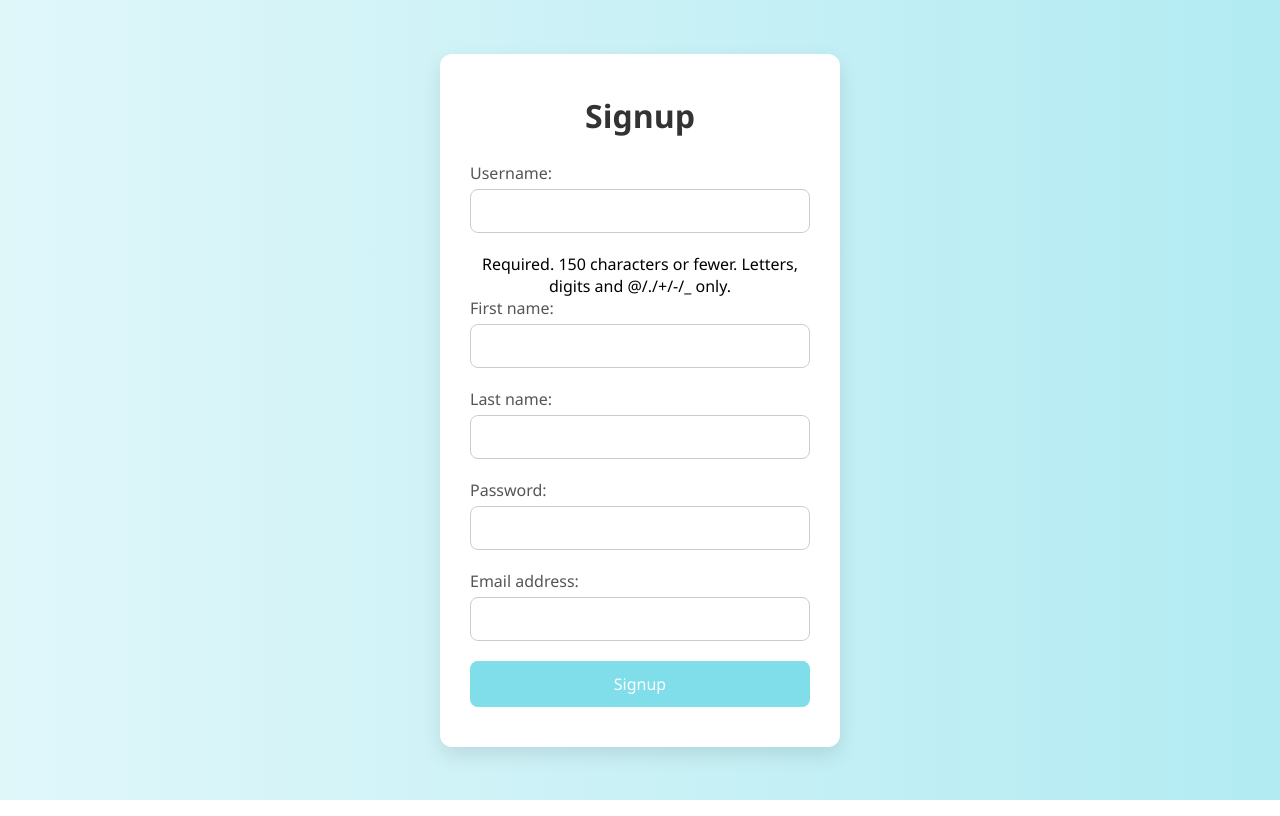
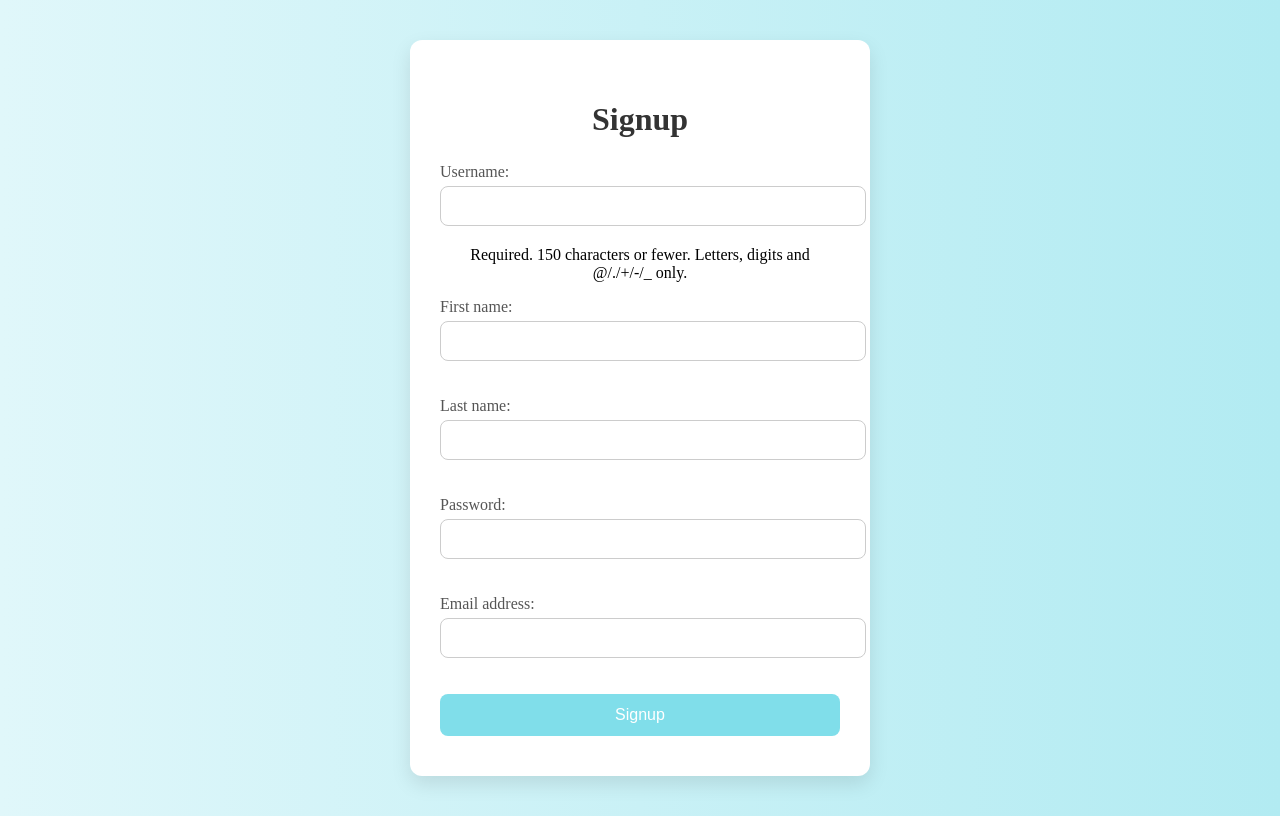
Before and after one commit to Donasona/Expense_Tracker, a Django app: page /signup/ in a window 1280 px wide. Run offline with Django 5.2, Linux system fonts and the light colour scheme.

Commit message:
fourty five

```diff
--- a/user_app/templates/signup.html
+++ b/user_app/templates/signup.html
@@ -5,12 +5,7 @@
     <meta name="viewport" content="width=device-width, initial-scale=1.0">
     <title>Expense Tracker - Signup</title>
     <style>
-        * {
-            box-sizing: border-box;
-            margin: 0;
-            padding: 0;
-            font-family: 'Segoe UI', Tahoma, Geneva, Verdana, sans-serif;
-        }
+
 
         body {
             height: 100vh;
```
